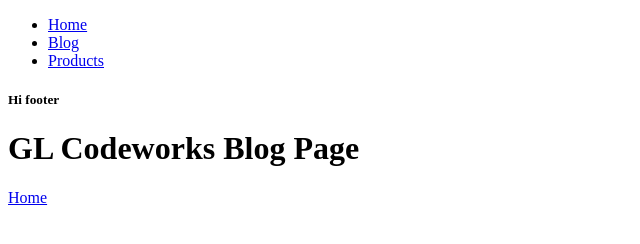
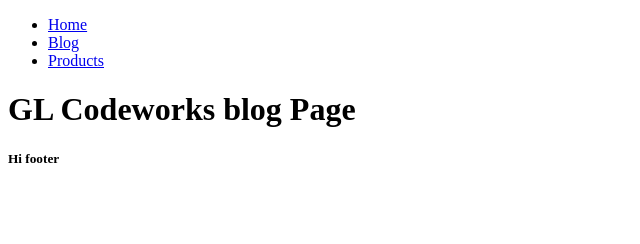
Before and after one commit to glitton/gl-gatsby-test, a Gatsby site: page /blog in a window 1280 px wide. Shown: the whole page, without its empty margins (0-640 px from the left). Built offline with nearby package versions, Linux system fonts and the light colour scheme; Gatsby itself is replaced by a stand-in of ours.

Commit message:
created layout and nav

```diff
--- a/src/components/Layout.js
+++ b/src/components/Layout.js
@@ -1,6 +1,6 @@
 import React from "react";
-import Navbar from "./Navbar";
-import Footer from "./Footer";
+import Navbar from "./navbar";
+import Footer from "./footer";
 
 const Layout = ({ children }) => {
   return (
--- a/src/pages/blog.js
+++ b/src/pages/blog.js
@@ -1,15 +1,12 @@
 import React from "react";
-import { Link } from "gatsby";
-import Layout from "../components/Layout";
+import Layout from "../components/layout";
 
-const Blog = () => {
+const blog = () => {
   return (
-    <div>
-      <Layout />
-      <h1>GL Codeworks Blog Page</h1>
-      <Link to="/">Home</Link>
-    </div>
+    <Layout>
+      <h1>GL Codeworks blog Page</h1>
+    </Layout>
   );
 };
 
-export default Blog;
+export default blog;
```
Also changed, not shown: src/pages/404.js (+4 -3 lines), src/pages/index.js (+2 -8 lines), src/pages/products.js (+5 -8 lines).
